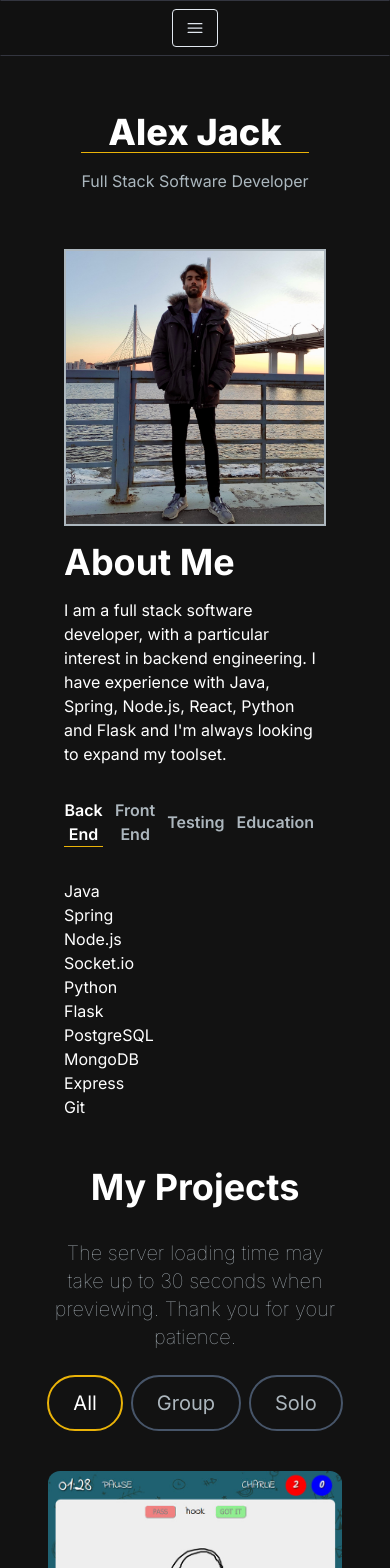
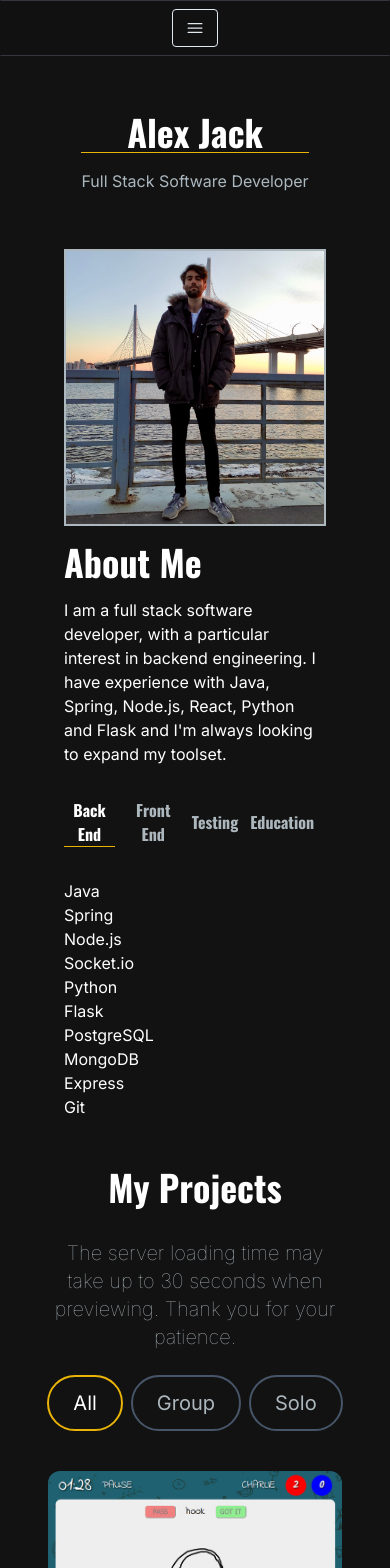
Before and after one commit to kcaj21/portfoliowebsite, a Next.js app: page / in a window 390 px wide. Shown: the top 1568 px of the page. Built offline with nearby package versions, Linux system fonts and the light colour scheme.

Commit message:
new font added

```diff
--- a/package.json
+++ b/package.json
@@ -9,7 +9,9 @@
     "lint": "next lint"
   },
   "dependencies": {
+    "@emailjs/browser": "^3.11.0",
     "@heroicons/react": "^2.0.18",
+    "dotenv": "^16.3.1",
     "next": "13.5.4",
     "react": "^18",
     "react-dom": "^18",
--- a/src/app/Components/AboutSection.jsx
+++ b/src/app/Components/AboutSection.jsx
@@ -80,7 +80,7 @@ const AboutSection = () => {
         <div className='md:grid md:grid-cols-2 gap-8 items-center py-8 px-4 xl:gap-16 sm:py-16 xl:px-16'>
         <Image className='border-2 border-solid border-[#ADB7BE]' src='/images/profile.jpeg' width={500} height={500} />
         <div className='mt-4 md:mt-0 text-left flex flex-col h-full'>
-            <h2 className= 'text-4xl font-bold text-white mb-4'>About Me</h2>
+            <h2 className= 'text-4xl font-Oswald text-white mb-4'>About Me</h2>
             <p className='text-base md:text-lg'>I am a full stack software developer, with a particular interest in backend engineering. I have experience with Java, Spring, Node.js, React, Python and Flask and I'm always looking to expand my toolset.</p>
             <div className='flex flex-row justify-start mt-8'>
             <TabButton selectTab={() => handeTabChange("backend")} active={tab === "backend"}>Back End
--- a/src/app/Components/EmailSection.jsx
+++ b/src/app/Components/EmailSection.jsx
@@ -45,7 +45,7 @@ const EmailSection = () => {
 
     <section className='grid md:grid-cols-2 my-12 md:my-12 py-24 gap-4' id='contact'>
         <div className='z-10'>
-        <h5 className='text-xl font-bold text-white my-2'>Let's Connect</h5>
+        <h5 className='text-xl font-Oswald text-white my-2'>Let's Connect</h5>
         <p className='text-[#ADB7BE] mb-4 max-w-md'>
         I'm currently looking for my first junior developer role. Please feel free to reach out!
         </p>
@@ -58,12 +58,11 @@ const EmailSection = () => {
             </Link>
         </div>
         </div>
-
         <div>
             <form className='flex flex-col' onSubmit={handleSubmit}>
             <div className='mb-6'>
             <label
-            className='text-white block mb-2 text-sm font-medium'
+            className='text-white block mb-2 text-sm font-Oswald'
             htmlFor='email' >Your email
             </label>
             <input className='bg-[#18191E] border border-[#33353F] placeholder-[#9CA2A9] text-gray-100 text-sm rounded-lg block w-full p-2.5'
@@ -75,7 +74,7 @@ const EmailSection = () => {
             </div>
             <div className='mb-6'>
             <label
-            className='text-white block mb-2 text-sm font-medium'
+            className='text-white block mb-2 text-sm font-Oswald'
             htmlFor='subject' >Subject
             </label>
             <input className='bg-[#18191E] border border-[#33353F] placeholder-[#9CA2A9] text-gray-100 text-sm rounded-lg block w-full p-2.5'
@@ -89,7 +88,7 @@ const EmailSection = () => {
             <div className='mb-6'>
                 <label
                     htmlFor='message'
-                    className='text-white block mb-2 text-sm font-medium'>Message
+                    className='text-white block mb-2 text-sm font-Oswald'>Message
                 </label>
                 <textarea
                 name='message'
--- a/src/app/Components/HeroSection.jsx
+++ b/src/app/Components/HeroSection.jsx
@@ -6,7 +6,7 @@ const HeroSection = () => {
     <section>
     <div className='grid grid-cols-1 sm:grid-cols-12'>
         <div className='col-span-12 place-self-center text-center '>
-            <h1 className='text-white border-b border-yellow-500 mb-4 text-4xl sm:text-5xl lg:text-6xl font-extrabold'>Alex Jack</h1>
+            <h1 className='text-white border-b border-yellow-500 mb-4 text-4xl sm:text-5xl lg:text-6xl font-Oswald'>Alex Jack</h1>
             <p className='text-[#ABB7BE] text-base sm:text-lg mb-6 lg:text-xl'>
             Full Stack Software Developer
             </p>
--- a/src/app/Components/NavLink.jsx
+++ b/src/app/Components/NavLink.jsx
@@ -4,7 +4,7 @@ const NavLink = ({ href, title }) => {
   return (
     <Link
       href={href}
-      className="block py-2 pl-3 pr-4 text-[#ADB7BE] sm:text-xl rounded md:p-0 hover:text-white"
+      className="block py-2 pl-3 pr-4 font-Oswald text-[#ADB7BE] sm:text-xl rounded md:p-0 hover:text-white"
     >
       {title}
     </Link>
--- a/src/app/Components/ProjectSection.jsx
+++ b/src/app/Components/ProjectSection.jsx
@@ -51,7 +51,7 @@ const ProjectSection = () => {
 
   return (
     <section id='projects'>
-    <h2 className='text-center text-4xl font-bold text-white mt-4 mb-8 md:mb-12'>My Projects</h2>
+    <h2 className='text-center text-4xl font-Oswald text-white mt-4 mb-8 md:mb-12'>My Projects</h2>
     <p className='text-center text-[#ADB7BE] font-thin text-xl'>The server loading time may take up to 30 seconds when previewing. Thank you for your patience.</p>
       <div className='text-white flex flex-row justify-center items-center gap-2 py-6'>
         <ProjectTag
--- a/src/app/Components/TabButton.jsx
+++ b/src/app/Components/TabButton.jsx
@@ -6,7 +6,7 @@ const TabButton = ({ active, selectTab, children }) => {
 
   return (
     <button onClick={selectTab}>
-        <p className={`mr-3 font-semibold hover:text-white ${buttonClasses}`}>
+        <p className={`mr-3 font-Oswald hover:text-white ${buttonClasses}`}>
         {children}
         </p>
     </button>
--- a/src/app/api/send/route.js
+++ b/src/app/api/send/route.js
@@ -1,4 +1,4 @@
-// import { EmailTemplate } from '../../../components/EmailTemplate';
+import { EmailTemplate } from '../../../components/EmailTemplate';
 import { NextResponse } from 'next/server';
 import { Resend } from 'resend';
 
@@ -10,7 +10,7 @@ export async function POST(req, res) {
     const {email, subject, message} = body
   try {
     const data = await resend.emails.send({
-      from: 'Alex <contact@alexjack.uk>',
+      from: 'Alex <alex.kcaj@gmail.com>',
       to: ['contact@alexjack.uk'],
       subject: 'Hello world',
       react: <>
--- a/src/app/layout.js
+++ b/src/app/layout.js
@@ -11,6 +11,11 @@ export const metadata = {
 export default function RootLayout({ children }) {
   return (
     <html lang="en">
+    <head>
+    <link rel="preconnect" href="https://fonts.googleapis.com" />
+  <link rel="preconnect" href="https://fonts.gstatic.com" crossorigin />
+  <link href="https://fonts.googleapis.com/css2?family=Oswald:wght@700&display=swap" rel="stylesheet" />
+    </head>
       <body className={inter.className}>{children}</body>
     </html>
   )
--- a/tailwind.config.js
+++ b/tailwind.config.js
@@ -12,7 +12,16 @@ module.exports = {
         'gradient-conic':
           'conic-gradient(from 180deg at 50% 50%, var(--tw-gradient-stops))',
       },
+      fontFamily: {
+        'Oswald': ['"Oswald"', 'sans-serif'],
+      },
+      fontWeight: {
+        '800': 800,
+      },
+      fontStyle: {
+        'normal': 'normal',
+      },
     },
   },
   plugins: [],
-}
+};
```
Also changed, not shown: 1 other file (tests, documents, lock files or other folders).
